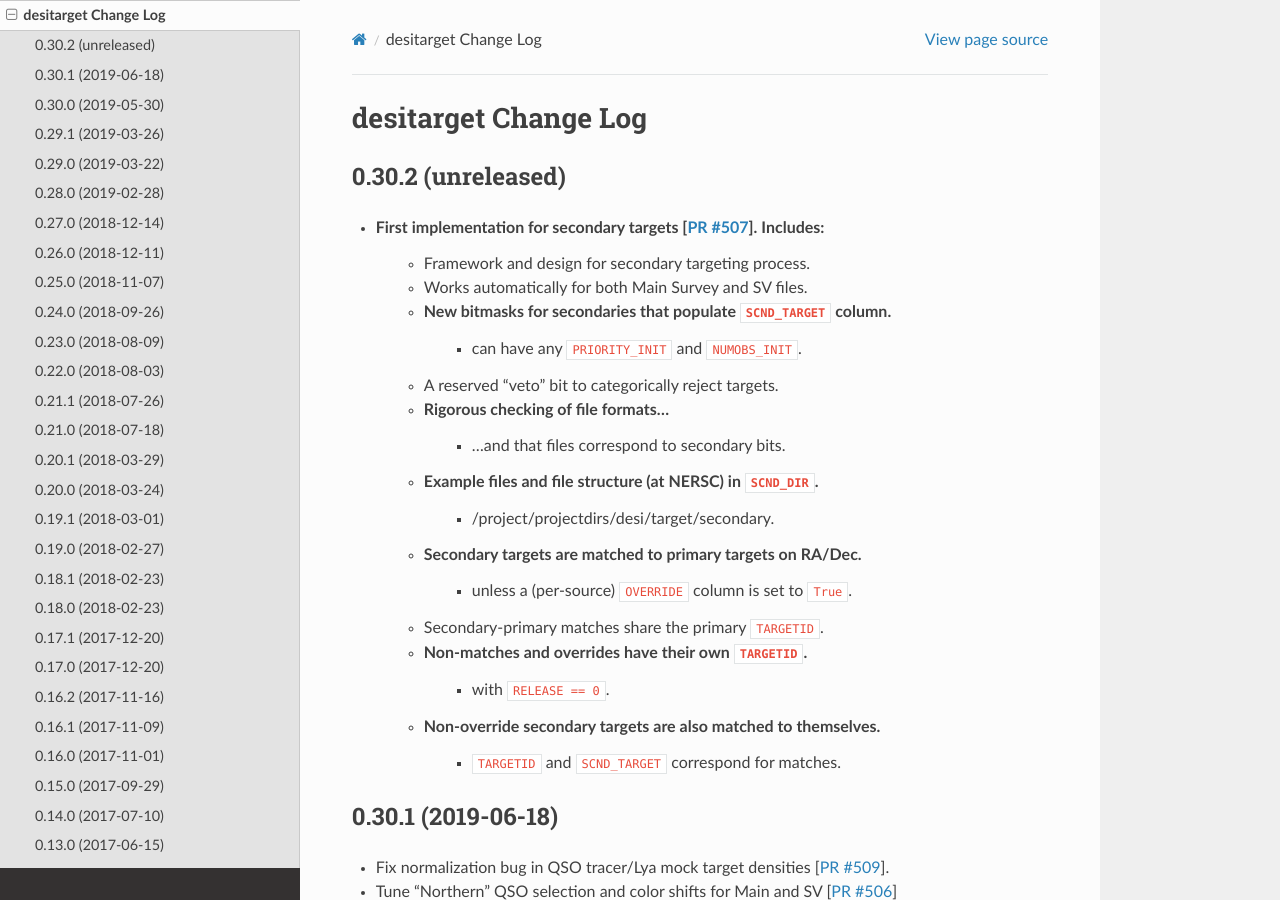
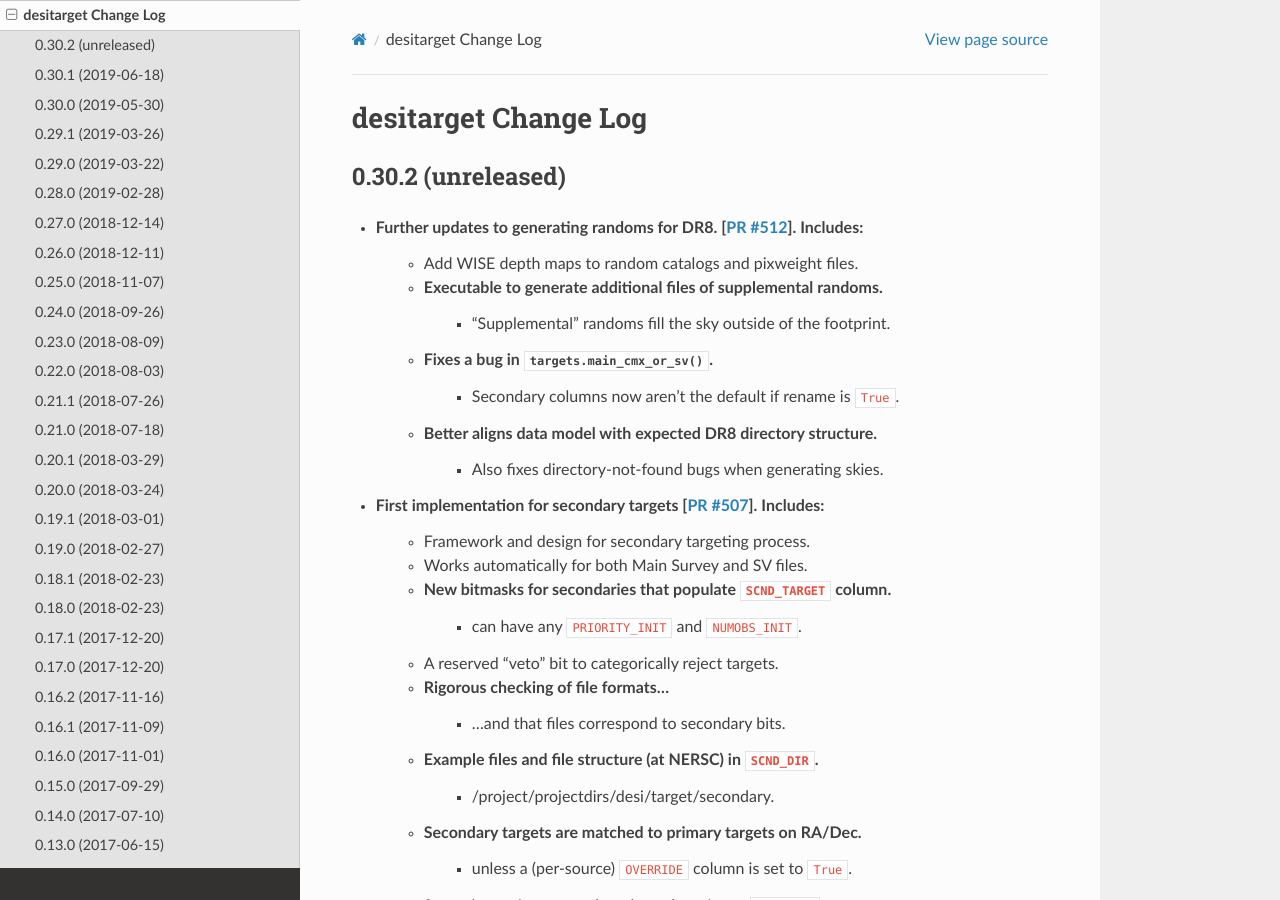
Before and after one commit to desihub/desitarget, a Sphinx documentation site: the page built from doc/changes.rst, in a window 1280 px wide and 900 px high. Built offline with Sphinx 7.4.7 and the Read the Docs theme 2.0.0, drawn with Linux system fonts in a browser that asks for light colours.

Commit message:
updating the changes docs

```diff
--- a/doc/changes.rst
+++ b/doc/changes.rst
@@ -5,6 +5,14 @@
 0.30.2 (unreleased)
 -------------------
 
+* Further updates to generating randoms for DR8. [`PR #512`_]. Includes:
+    * Add WISE depth maps to random catalogs and pixweight files.
+    * Executable to generate additional files of supplemental randoms.
+        * "Supplemental" randoms fill the sky outside of the footprint.
+    * Fixes a bug in :func:`targets.main_cmx_or_sv()`.
+        * Secondary columns now aren't the default if rename is ``True``.
+    * Better aligns data model with expected DR8 directory structure.
+        * Also fixes directory-not-found bugs when generating skies.
 * First implementation for secondary targets [`PR #507`_]. Includes:
     * Framework and design for secondary targeting process.
     * Works automatically for both Main Survey and SV files.
@@ -24,6 +32,7 @@
         * ``TARGETID`` and ``SCND_TARGET`` correspond for matches.
 
 .. _`PR #507`: https://github.com/desihub/desitarget/pull/507
+.. _`PR #512`: https://github.com/desihub/desitarget/pull/512
 
 0.30.1 (2019-06-18)
 -------------------
```
